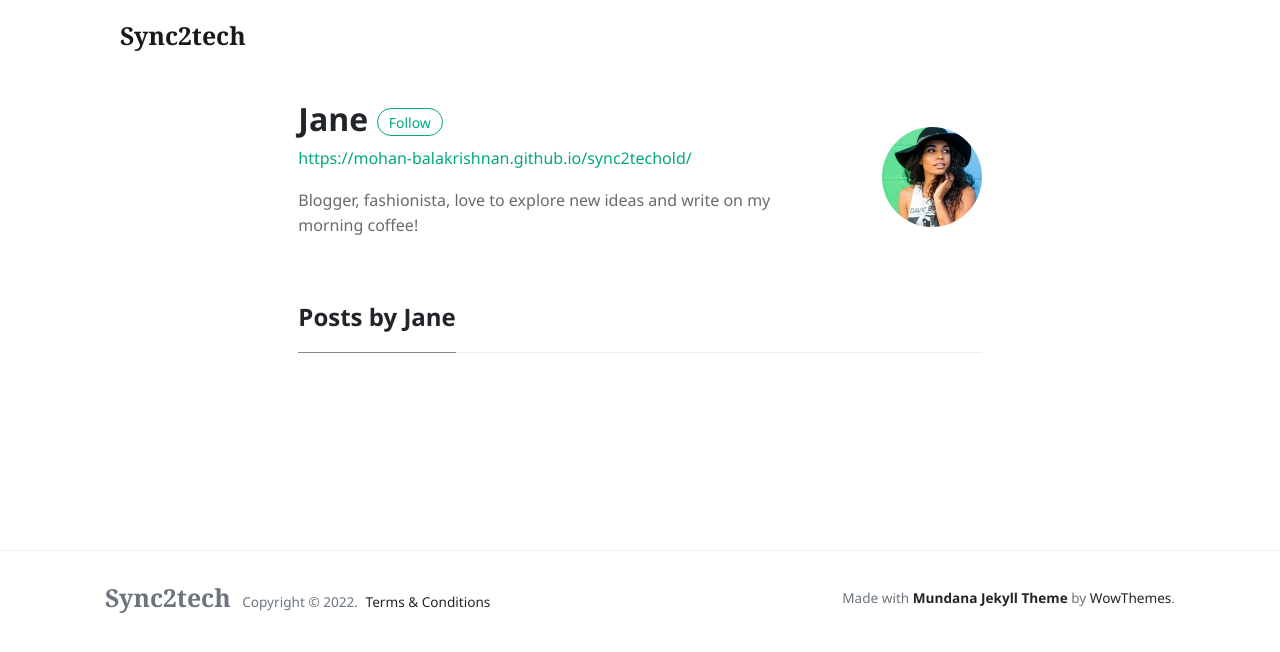
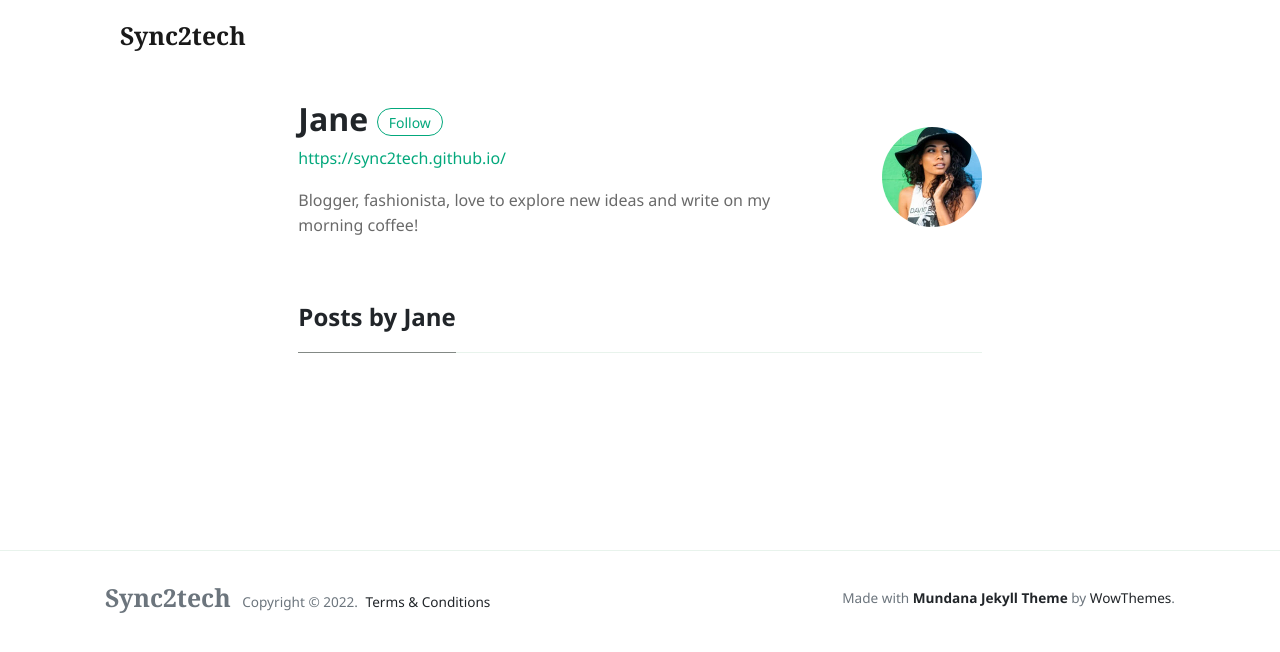
Before and after one commit to mohan-balakrishnan/sync2techold, a Jekyll site: the page built from _pages/author-jane.html, in a window 1280 px wide. Shown: the top 652 px of the page. Built offline with Jekyll 4.4.1, drawn with Linux system fonts in a browser that asks for light colours; nearby versions of some CDN libraries; some of the changed lines change nothing that is shown.

Commit message:
Update _config.yml

```diff
--- a/_config.yml
+++ b/_config.yml
@@ -21,7 +21,7 @@ plugins:
 authors:
     sal:
       name:           Mohan
-      site:           https://mohan-balakrishnan.github.io/sync2techold/
+      site:           https://sync2tech.github.io/
       avatar:         assets/images/avatar1.jpg
       bio:            "Hi, I am Mohan, the author of sync2tech.com, the theme you're currently previewing. I hope you like it!"
       email:          contact@sync2tech.com
@@ -29,7 +29,7 @@ authors:
 
     jane:
       name:           Jane
-      site:           https://mohan-balakrishnan.github.io/sync2techold/
+      site:           https://sync2tech.github.io/
       avatar:         assets/images/avatar2.jpg
       bio:            "Blogger, fashionista, love to explore new ideas and write on my morning coffee!"
       email:          contact@sync2tech.com
```
